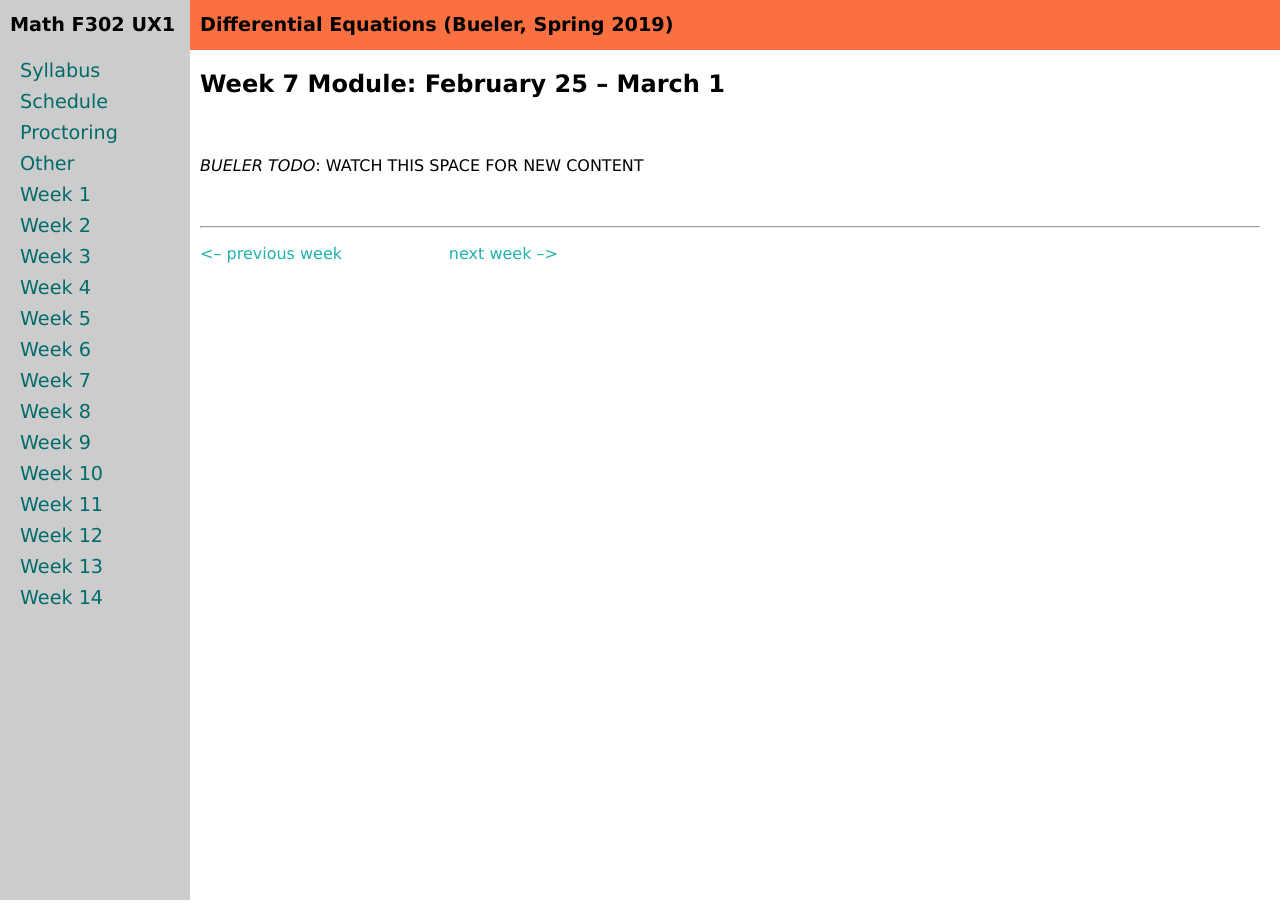
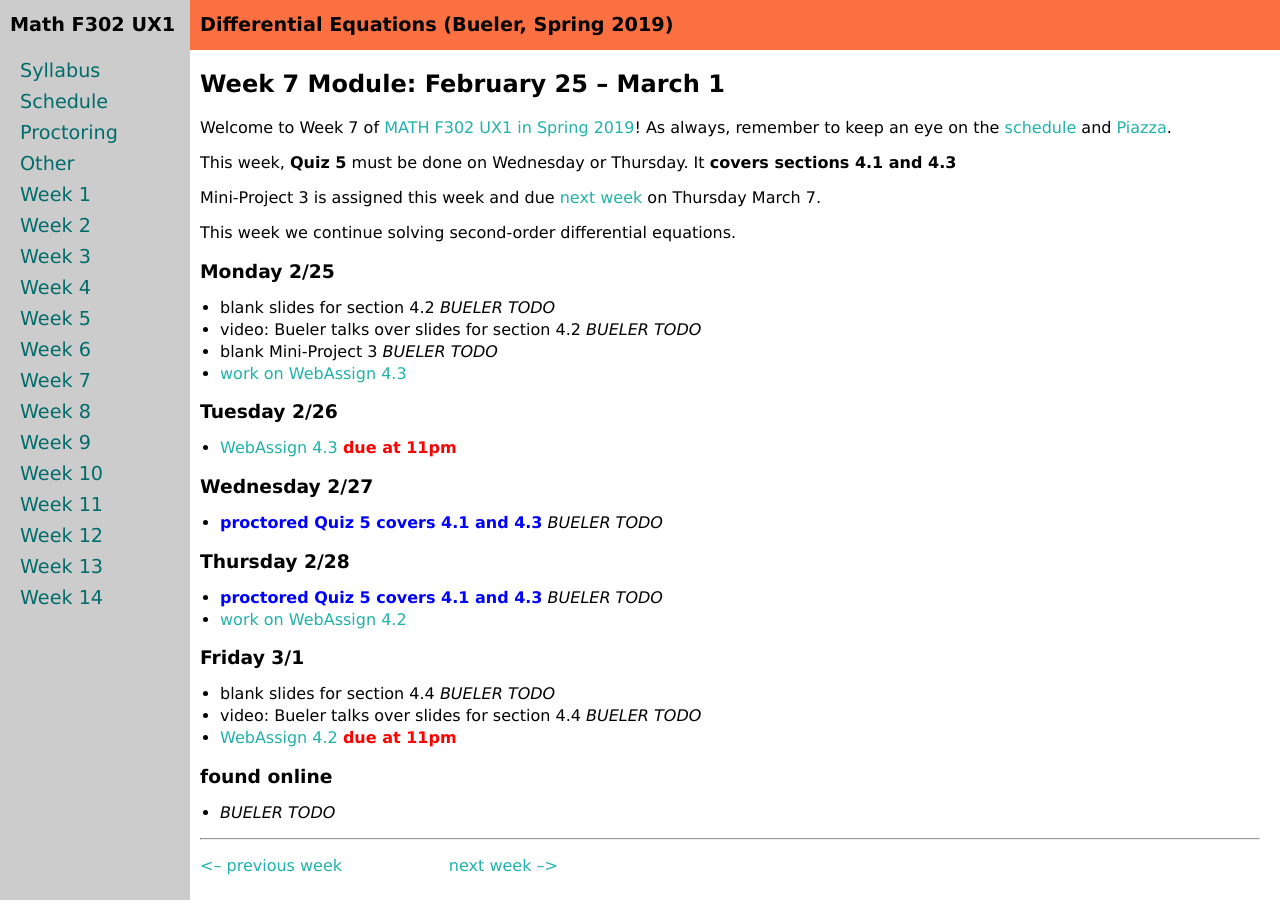
Before and after one commit to bueler/math302, a Jekyll site: the page built from week7.md, in a window 1280 px wide. Built offline with Jekyll 4.4.1, drawn with Linux system fonts in a browser that asks for light colours.

Commit message:
first draft week7

```diff
--- a/week7.md
+++ b/week7.md
@@ -5,10 +5,37 @@ title: Week 7
 
 ## Week 7 Module: February 25 -- March 1
 
-<br>
-<br>
-_BUELER TODO_: WATCH THIS SPACE FOR NEW CONTENT
+Welcome to Week 7 of [MATH F302 UX1 in Spring 2019](index.html)!  As always, remember to keep an eye on the [schedule](schedule.pdf) and [Piazza](https://piazza.com/uaf/spring2019/math302ux1/home).
 
-<br>
+This week, **Quiz 5** must be done on Wednesday or Thursday.  It **covers sections 4.1 and 4.3**
+
+Mini-Project 3 is assigned this week and due [next week](week8) on Thursday March 7.
+
+This week we continue solving second-order differential equations.
+
+### Monday 2/25
+* blank slides for section 4.2 _BUELER TODO_
+* video: Bueler talks over slides for section 4.2 _BUELER TODO_
+* blank Mini-Project 3 _BUELER TODO_
+* [work on WebAssign 4.3](https://www.webassign.net/)
+
+### Tuesday 2/26
+* [WebAssign 4.3](https://www.webassign.net/) <span style="color:red">**due at 11pm**</span>
+
+### Wednesday 2/27
+* <span style="color:blue">**proctored Quiz 5 covers 4.1 and 4.3**</span> _BUELER TODO_
+
+### Thursday 2/28
+* <span style="color:blue">**proctored Quiz 5 covers 4.1 and 4.3**</span> _BUELER TODO_
+* [work on WebAssign 4.2](https://www.webassign.net/)
+
+### Friday 3/1
+* blank slides for section 4.4 _BUELER TODO_
+* video: Bueler talks over slides for section 4.4 _BUELER TODO_
+* [WebAssign 4.2](https://www.webassign.net/) <span style="color:red">**due at 11pm**</span>
+
+### found online
+* _BUELER TODO_
+
 <hr>
 <a align="left" href="week6">\<-- previous week</a>  &nbsp; &nbsp; &nbsp; &nbsp; &nbsp; &nbsp; &nbsp; &nbsp; &nbsp; &nbsp; <a align="right" href="week8">next week --\></a>
```
